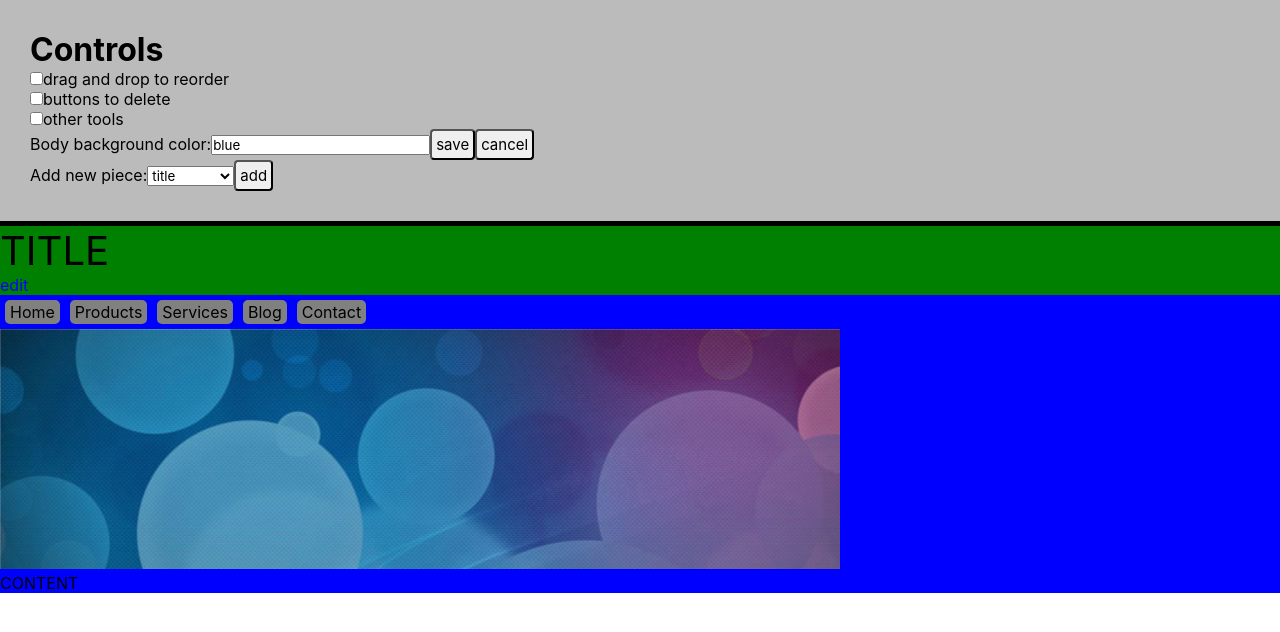
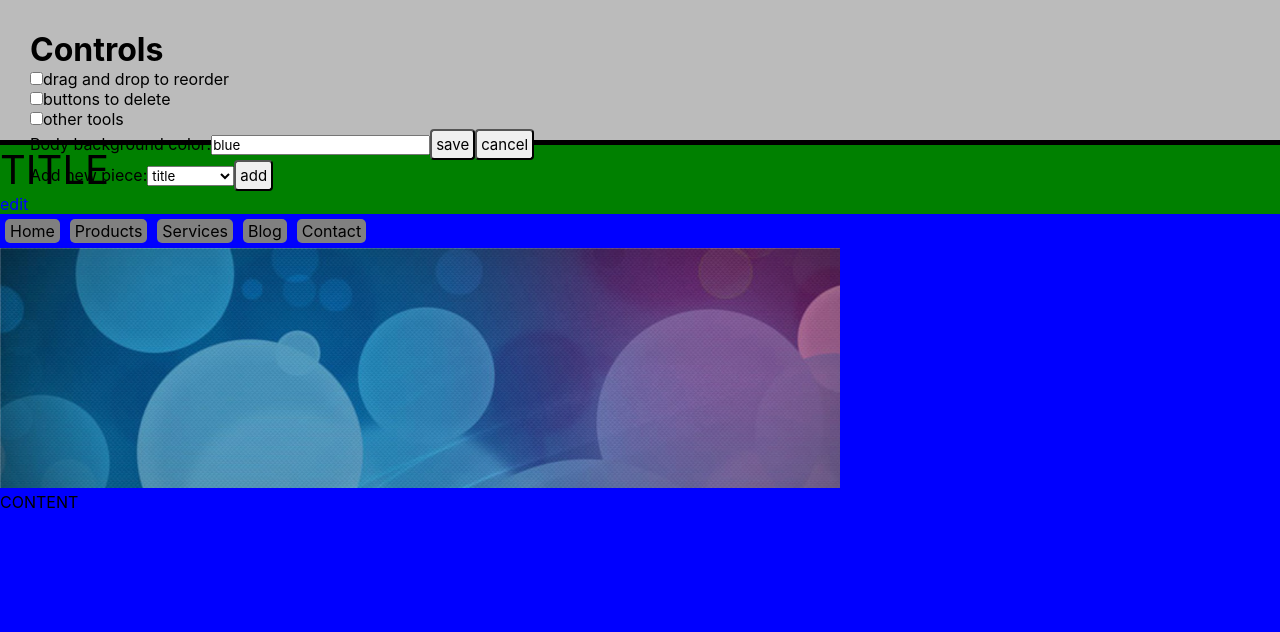
Before and after one commit to bananno/designer, a React (Create React App) app: page / in a window 1280 px wide. Shown: the top 632 px of the page. Built offline with nearby package versions, Linux system fonts and the light colour scheme.

Commit message:
Consolidate CSS into directory

```diff
--- a/public/index.html
+++ b/public/index.html
@@ -7,10 +7,10 @@
       content="width=device-width, initial-scale=1, shrink-to-fit=no"
     />
     <meta name="theme-color" content="#000000" />
-    <!--
-      manifest.json provides metadata used when your web app is added to the
-      homescreen on Android. See https://developers.google.com/web/fundamentals/web-app-manifest/
-    -->
+
+    <link rel="stylesheet" href="%PUBLIC_URL%/stylesheets/main.css">
+    <link rel="stylesheet" href="%PUBLIC_URL%/stylesheets/pieces.css">
+
     <link rel="manifest" href="%PUBLIC_URL%/manifest.json" />
     <link rel="shortcut icon" href="%PUBLIC_URL%/favicon.png">
 
--- /dev/null
+++ b/public/stylesheets/main.css
@@ -0,0 +1,37 @@
+* {
+  margin: 0;
+  padding: 0;
+  font-family: -apple-system, BlinkMacSystemFont, "Segoe UI", "Roboto", "Oxygen",
+    "Ubuntu", "Cantarell", "Fira Sans", "Droid Sans", "Helvetica Neue",
+    sans-serif;
+  -webkit-font-smoothing: antialiased;
+  -moz-osx-font-smoothing: grayscale;
+}
+
+html, body, #root, .App {
+  height: 100%;
+}
+
+#control {
+  border-bottom: 5px solid black;
+  background-color: #BBB;
+  padding: 30px;
+  height: 10%;
+}
+
+#canvas {
+  height: 90%;
+  width: 100%;
+}
+
+input.edit-size {
+  width: 40px;
+  text-align: right;
+}
+
+button {
+  padding: 4px;
+  border-radius: 4px;
+  font-size: 15px;
+  cursor: pointer;
+}
--- a/src/App.css
+++ /dev/null
@@ -1,22 +0,0 @@
-
-#control {
-  border-bottom: 5px solid black;
-  background-color: #BBB;
-  padding: 30px;
-}
-
-#canvas {
-  width: 100%;
-}
-
-input.edit-size {
-  width: 40px;
-  text-align: right;
-}
-
-button {
-  padding: 4px;
-  border-radius: 4px;
-  font-size: 15px;
-  cursor: pointer;
-}
--- a/src/App.js
+++ b/src/App.js
@@ -3,8 +3,6 @@ import Canvas from './components/Canvas.js';
 import Control from './components/Control.js';
 import createPiece from './helpers/createPiece.js';
 import toolList from './constants/tools.js';
-import './App.css';
-import './pieces/pieces.css';
 
 class App extends Component {
   constructor(props) {
--- a/src/index.css
+++ /dev/null
@@ -1,14 +0,0 @@
-* {
-  margin: 0;
-  padding: 0;
-  font-family: -apple-system, BlinkMacSystemFont, "Segoe UI", "Roboto", "Oxygen",
-    "Ubuntu", "Cantarell", "Fira Sans", "Droid Sans", "Helvetica Neue",
-    sans-serif;
-  -webkit-font-smoothing: antialiased;
-  -moz-osx-font-smoothing: grayscale;
-}
-
-code {
-  font-family: source-code-pro, Menlo, Monaco, Consolas, "Courier New",
-    monospace;
-}
--- a/src/index.js
+++ b/src/index.js
@@ -1,6 +1,5 @@
 import React from 'react';
 import ReactDOM from 'react-dom';
-import './index.css';
 import App from './App';
 import * as serviceWorker from './serviceWorker';
 
```
Also changed, not shown: public/stylesheets/pieces.css (renamed from src/pieces/pieces.css), 1 other file (tests, documents, lock files or other folders).
